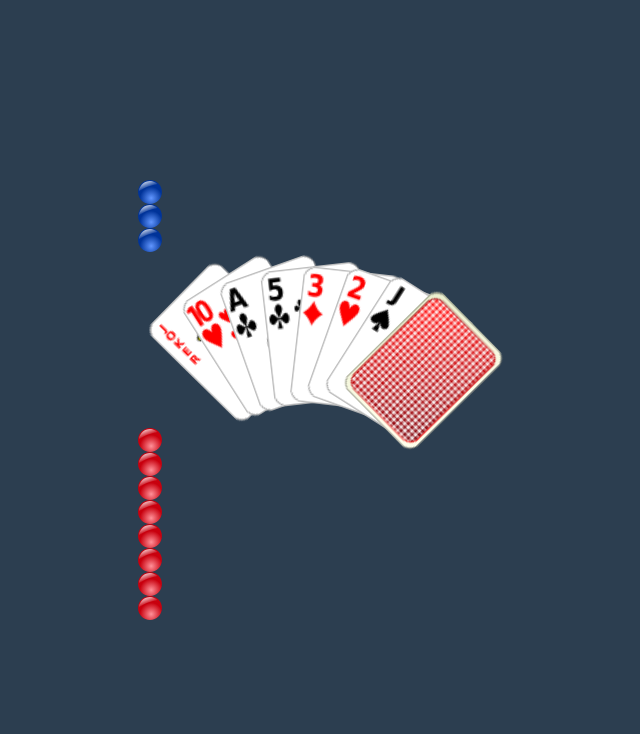
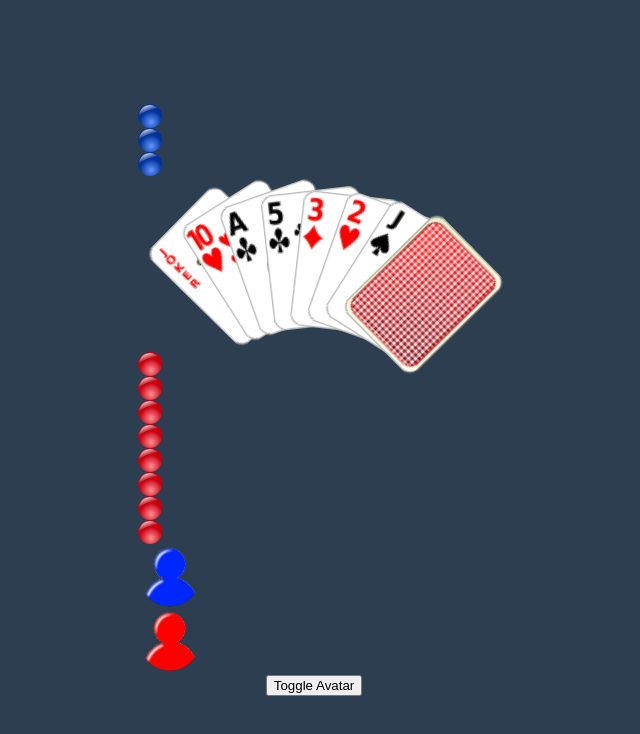
Before and after one commit to bheemboy/WEB_56Cards, a Svelte app: page /table in a window 1280 px wide. Shown: the top 734 px of the page, without its empty margins (326-966 px from the left). Built offline with nearby package versions, Linux system fonts and the light colour scheme.

Commit message:
Added avator

```diff
--- /dev/null
+++ b/src/lib/Avatar.svelte
@@ -0,0 +1,26 @@
+<script lang="ts">
+    const { team = 0, scale = 8 } = $props();
+
+    let windowHeight = $state(0);
+    const image_url = $derived(`/images/person-${team === 0 ? 'blue' : 'red'}.png`);
+    const avatar_size = $derived(Math.max(50, ((windowHeight ?? 0) * scale / 100)));
+</script>
+
+<svelte:window bind:innerHeight={windowHeight} />
+
+<div
+    class="avatar"
+    style="--avatar-size: {avatar_size}px; --image-url: url('{image_url}');"
+    aria-label={`${team === 0 ? 'Blue' : 'Red'} team player avatar`}>
+</div>
+
+<style>
+    .avatar {
+        height: var(--avatar-size);
+        aspect-ratio: 1;
+        background-size: contain;
+        background-repeat: no-repeat;
+        background-position: center;
+        background-image: var(--image-url);
+    }
+</style>
--- a/src/lib/Card.svelte
+++ b/src/lib/Card.svelte
@@ -2,22 +2,18 @@
     const { card, rotation = 0, translation = 0, scale = 15 } = $props();
 
     const suits = new Map<string, number>([['C', 0],['D', 1],['H', 2],['S', 3]]);
-    const ranks = new Map<string, number>([['0', 0],['A', 1],['2', 2],['3', 3],['4', 4],
-        ['5', 5],['6', 6],['7', 7],['8', 8],['9', 9],['10', 10],['J', 11],['Q', 12],['K', 13]]);
-
+    const ranks = new Map<string, number>([['0', 0],['A', 1],['2', 2],['3', 3],['4', 4],['5', 5],['6', 6],['7', 7],['8', 8],['9', 9],['10', 10],['J', 11],['Q', 12],['K', 13]]);
     const suit = suits.get(card[0]);
     const rank = ranks.get(card.slice(1));
     const isValidCard = suit !== undefined && rank !== undefined;
-
     if (!isValidCard) {
         console.error(`Invalid card ${card}`);
     }
 
+    let windowHeight = $state<number>();
     const pngCardHeight = 94;
     const pngCardWidth = 69;
     const aspectRatio = pngCardWidth / pngCardHeight;
-
-    let windowHeight = $state<number>();
     const card_height = $derived(Math.max(pngCardHeight, ((windowHeight ?? 0) * scale / 100)));
     const card_width = $derived(card_height * aspectRatio);
 
--- a/src/lib/Koolies.svelte
+++ b/src/lib/Koolies.svelte
@@ -1,6 +1,6 @@
 <script lang="ts">
-    const { team, koolie_count } = $props<{ team: number, koolie_count: number }>();
-    const background_image = team==0? 'images/Glass_button_blue.svg': 'images/Glass_button_red.svg';
+    let { team, koolie_count } = $props<{ team: number, koolie_count: number }>();
+    let background_image = $derived(`images/Glass_button_${team === 0 ? 'blue' : 'red'}.svg`);
 </script>
 
 <div class="kooliebar">
--- a/src/routes/Table.svelte
+++ b/src/routes/Table.svelte
@@ -1,6 +1,9 @@
 <script lang="ts">
     import CardsDeck from "../lib/CardsDeck.svelte";
     import Koolies from "../lib/Koolies.svelte";
+    import Avatar from "../lib/Avatar.svelte";
+
+    let t0 = $state(0);
 
     const team0 = {
       team: 0,
@@ -19,4 +22,9 @@
       <Koolies {...team0} />
       <CardsDeck {cards}/>
       <Koolies {...team1} />
+      <Avatar team={t0} />
+      <Avatar team={1} />
+
+      <button onclick={() => t0 = t0 === 0 ? 1 : 0}>Toggle Avatar</button>
+
     </div>
```
Also changed, not shown: public/images/person-blue.png (added), public/images/person-red.png (added).
